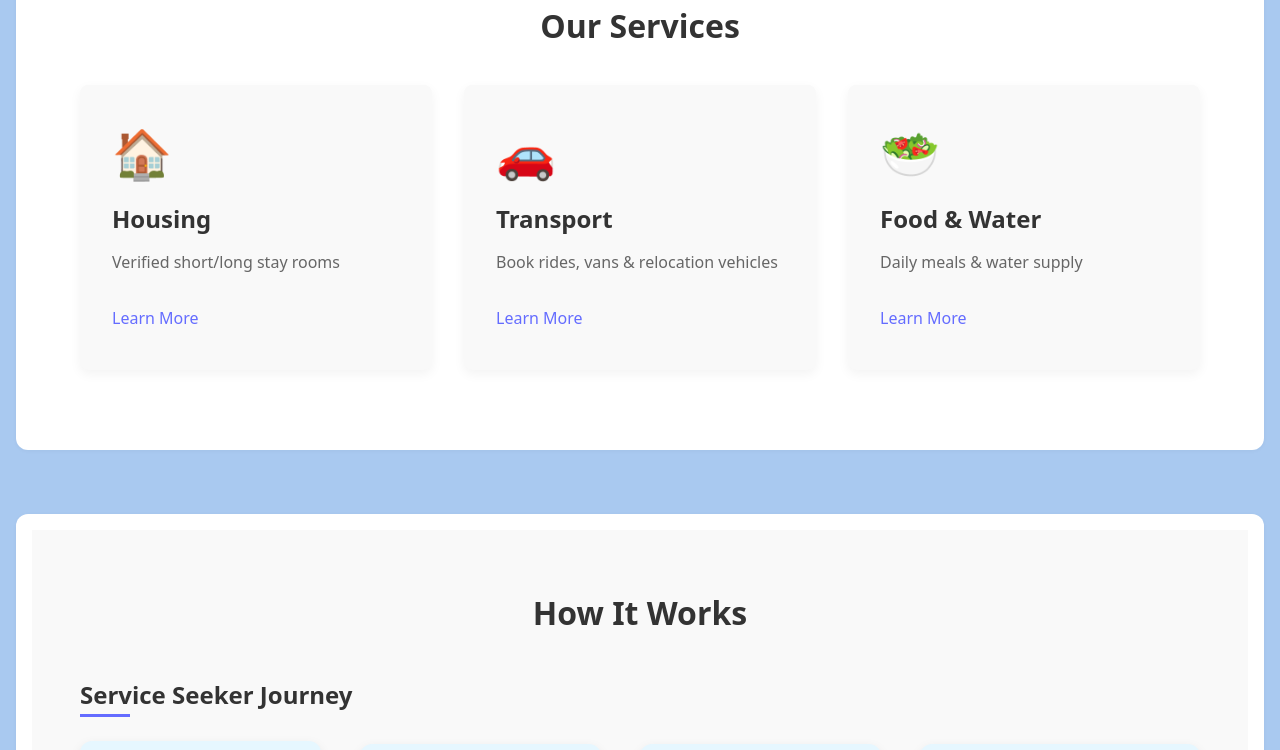
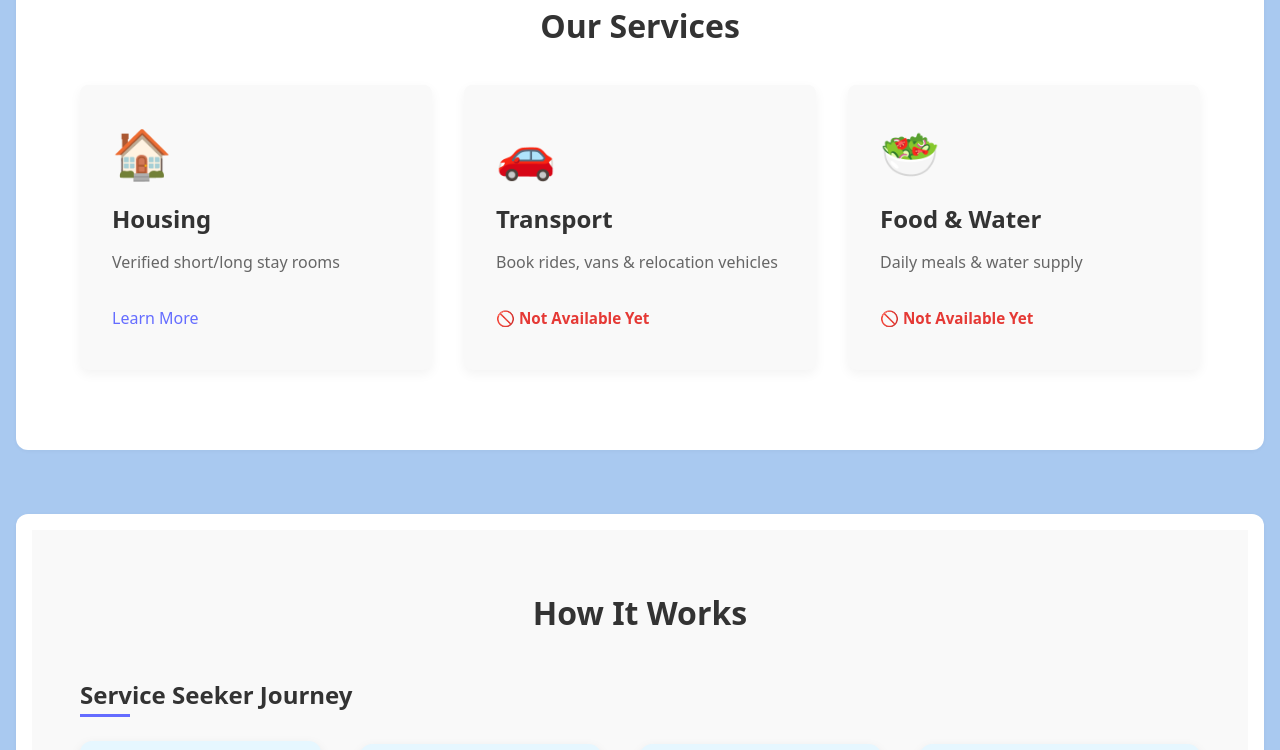
Before and after one commit to A-Piyas-04/NestUp-BD, a React (Vite) app in the folder Project/NestUp BD/: page / in a window 1280 px wide. Shown: the part 841-1591 px from the top of the page. Built offline with nearby package versions, Linux system fonts and the light colour scheme.

Commit message:
enhanced service card ui

```diff
--- a/Project/NestUp BD/src/components/ServiceCards/ServiceCards.css
+++ b/Project/NestUp BD/src/components/ServiceCards/ServiceCards.css
@@ -93,3 +93,10 @@
     min-height: auto;
   }
 }
+
+.not-available-text {
+  color: #e53935; /* bright red */
+  font-weight: 600;
+  font-size: 0.95rem;
+  padding: 0.5rem 0;
+}
--- a/Project/NestUp BD/src/components/ServiceCards/ServiceCards.jsx
+++ b/Project/NestUp BD/src/components/ServiceCards/ServiceCards.jsx
@@ -7,21 +7,24 @@ const ServiceCards = () => {
       icon: '🏠',
       title: 'Housing',
       description: 'Verified short/long stay rooms',
-      link: '/search?service=housing'
+      link: '/search?service=housing',
+      available: true
     },
     {
       id: 'transport',
       icon: '🚗',
       title: 'Transport',
       description: 'Book rides, vans & relocation vehicles',
-      link: '/search?service=transport'
+      link: '/search?service=transport',
+      available: false
     },
     {
       id: 'food',
       icon: '🥗',
       title: 'Food & Water',
       description: 'Daily meals & water supply',
-      link: '/search?service=food'
+      link: '/search?service=food',
+      available: false
     }
   ];
 
@@ -35,7 +38,13 @@ const ServiceCards = () => {
               <div className="service-icon">{service.icon}</div>
               <h3 className="service-title">{service.title}</h3>
               <p className="service-description">{service.description}</p>
-              <a href={service.link} className="service-link">Learn More</a>
+
+              {/* ⛔ Not Available Message */}
+              {!service.available ? (
+                <p className="not-available-text">🚫 Not Available Yet</p>
+              ) : (
+                <a href={service.link} className="service-link">Learn More</a>
+              )}
             </div>
           ))}
         </div>
```
